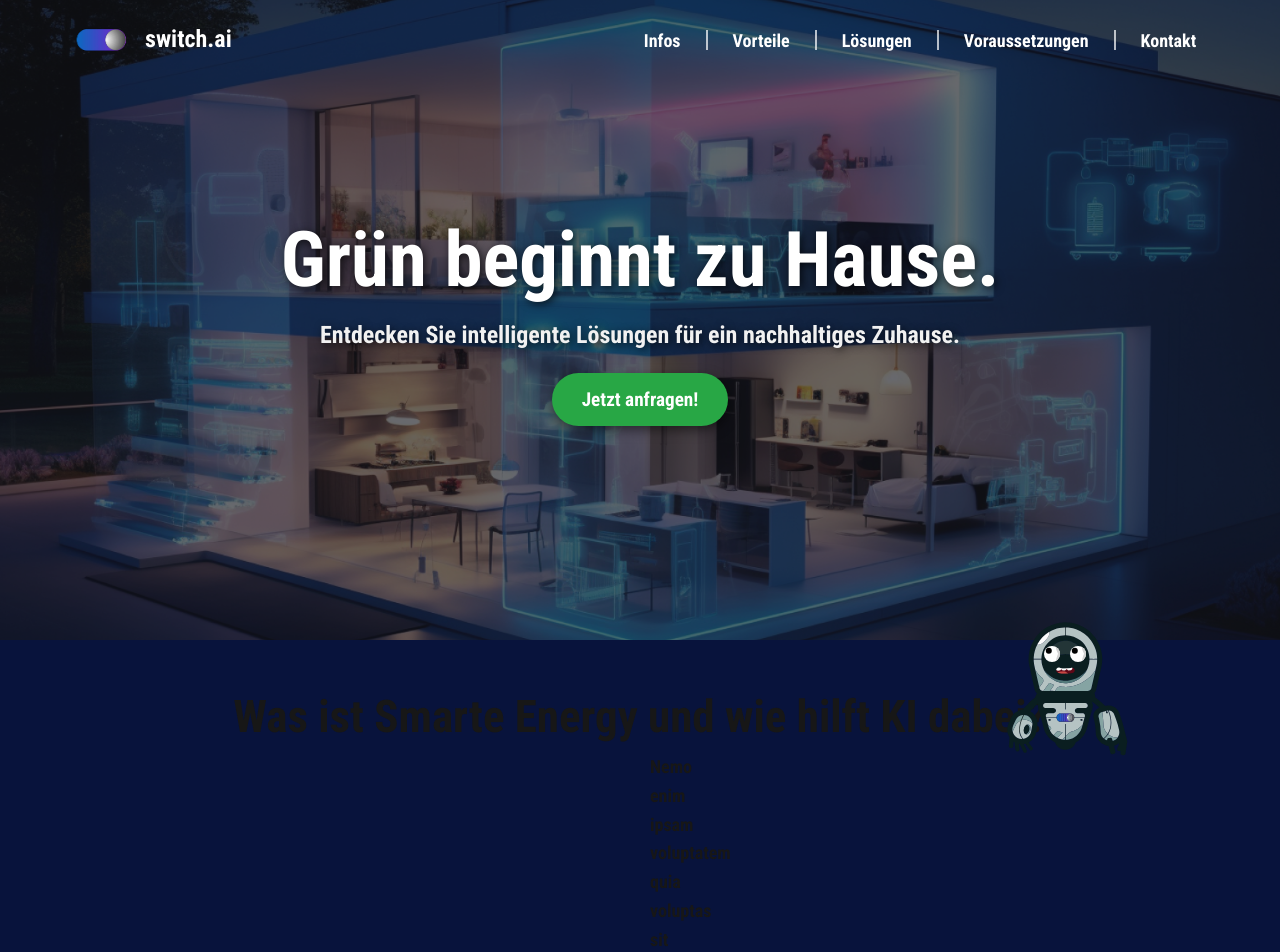
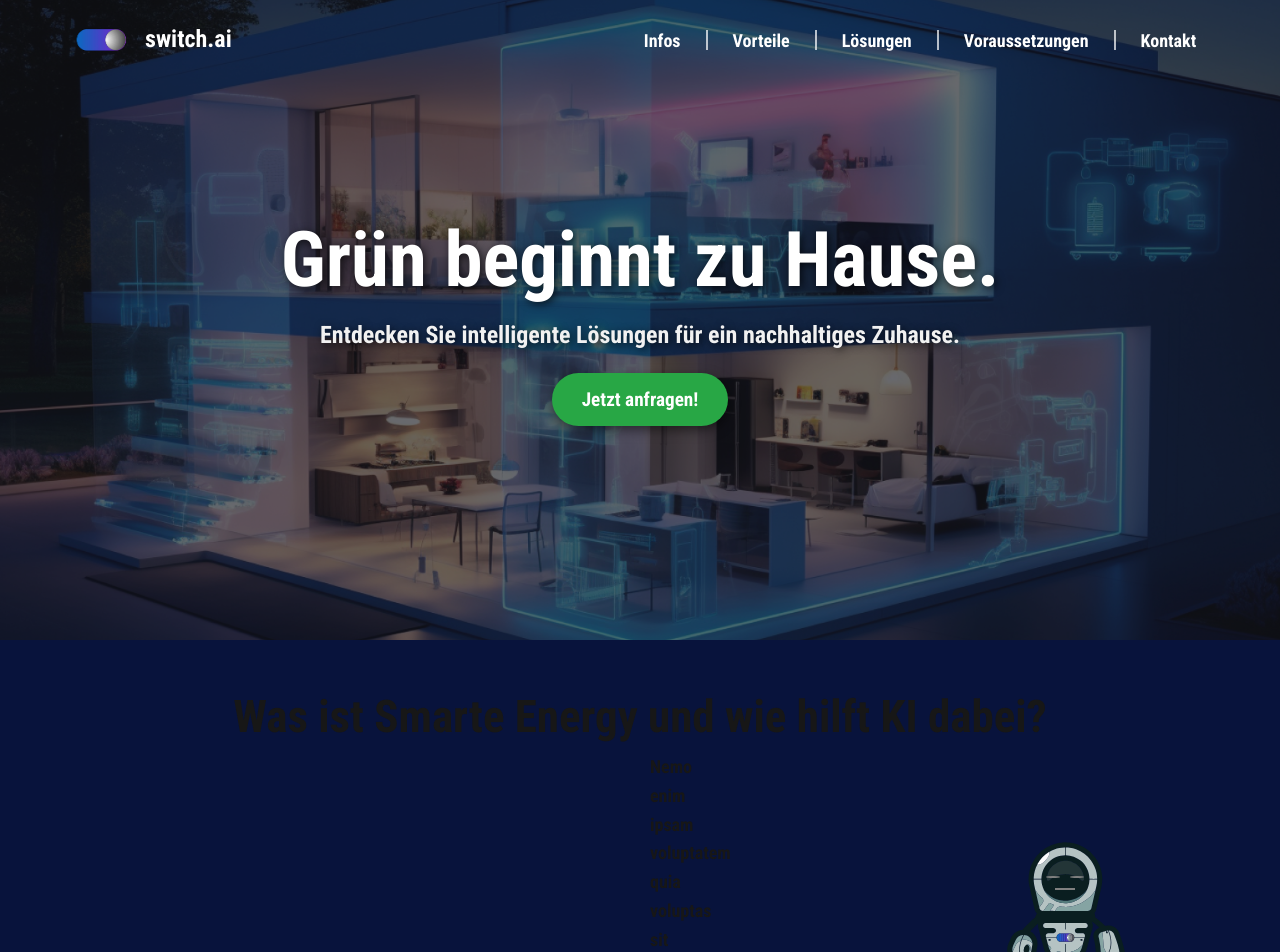
Before and after one commit to danije1/switch.ai, a Next.js app: page / in a window 1280 px wide. Shown: the top 952 px of the page. Built offline with nearby package versions, Linux system fonts and the light colour scheme.

Commit message:
Roboter erscheint wenn man vom Hero wegscrollt und geht am Ende der Seite schlafen

```diff
--- a/src/app/robot/robot.js
+++ b/src/app/robot/robot.js
@@ -7,6 +7,8 @@ const RobotWithEyes = () => {
   const pupilRefs = useRef([useRef(null), useRef(null)]); // Für die Pupillen
   const [isHovered, setIsHovered] = useState(false); // Hover-Zustand für den Roboter
   const [tooltipText, setTooltipText] = useState("");
+  const [isVisible, setIsVisible] = useState(false);
+  const [isAtBottom, setIsAtBottom] = useState(false); // Zustand, ob der Benutzer am unteren Ende ist
 
   // Array mit den Texten für den Tooltip
   const tooltipTexts = [
@@ -78,6 +80,21 @@ const RobotWithEyes = () => {
   };
 
   useEffect(() => {
+    const handleScroll = () => {
+      const scrollPosition = window.scrollY; // Scroll-Position
+      // Sichtbar, sobald von ganz oben weggescrollt wird
+      if (scrollPosition > 0) {
+        setIsVisible(true);
+      } else {
+        setIsVisible(false); // Wieder unsichtbar, wenn der Scroll-Position wieder auf 0 ist
+      }
+    };
+
+    window.addEventListener("scroll", handleScroll);
+    return () => window.removeEventListener("scroll", handleScroll);
+  }, []);
+
+  useEffect(() => {
     if (!isHovered) {
       document.addEventListener("mousemove", followMouse);
     } else {
@@ -123,21 +140,48 @@ const RobotWithEyes = () => {
     return () => clearInterval(interval);
   }, [direction]);
 
+  // Funktion, um die Sichtbarkeit der Augen und Münder basierend auf der Scrollposition zu steuern
+  useEffect(() => {
+    const handleScroll = () => {
+      const scrollPosition = window.scrollY;
+      const bottomPosition =
+        document.documentElement.scrollHeight - window.innerHeight;
+
+      // Überprüfe, ob der Benutzer am unteren Ende der Seite ist
+      if (scrollPosition === bottomPosition) {
+        setIsAtBottom(true);
+      } else {
+        setIsAtBottom(false);
+      }
+
+      const triggerHeight = window.innerHeight / 1; // Auslöser bei halber Fensterhöhe
+      if (scrollPosition > 0) {
+        setIsVisible(true); // Sichtbar, sobald von ganz oben weggescrollt wird
+      } else {
+        setIsVisible(false); // Wieder unsichtbar, wenn ganz oben
+      }
+    };
+
+    window.addEventListener("scroll", handleScroll);
+    return () => window.removeEventListener("scroll", handleScroll);
+  }, []);
+
   return (
     <div>
       <div
         ref={robotRef}
-        className="robotContainer"
+        className={`robotContainer ${isVisible ? "visible" : ""}`}
         onMouseEnter={handleMouseEnter}
         onMouseLeave={handleMouseLeave}
         style={{
           position: "fixed",
           right: "20px",
-          bottom: "20px",
+          bottom: isVisible ? "20px" : "-200px", // Sichtbarkeit steuern
           transform: `translateX(-50%) translateY(${yOffset}px)`,
           zIndex: 9999,
           width: "200px",
           height: "200px",
+          transition: "bottom 0.5s ease-in-out", // Hinzufügen für Ein-/Ausblenden
         }}
       >
         <img
@@ -195,6 +239,7 @@ const RobotWithEyes = () => {
             backgroundColor: "white",
             borderRadius: "50%",
             overflow: "hidden",
+            display: !isAtBottom || isHovered ? "block" : "none",
           }}
         >
           {/* Schatten 1 Auge 1 (Bananenform) */}
@@ -253,6 +298,7 @@ const RobotWithEyes = () => {
             backgroundColor: "white",
             borderRadius: "50%",
             overflow: "hidden",
+            display: !isAtBottom || isHovered ? "block" : "none",
           }}
         >
           {/* Schatten 1 Auge 2 (Bananenform) */}
@@ -328,7 +374,7 @@ const RobotWithEyes = () => {
             top: "42%",
             left: "52.5%",
             transform: "translate(-50%, -50%)",
-            display: !isHovered ? "block" : "none", // Display only when not hovered
+            display: !isHovered && !isAtBottom ? "block" : "none", // Display only when not hovered
             width: "30px",
             height: "30px",
           }}
@@ -342,6 +388,49 @@ const RobotWithEyes = () => {
             }}
           />
         </div>
+        {/* Weiße Rechtecke für Augen */}
+        <div
+          ref={eyeRefs.current[0]}
+          style={{
+            position: "absolute",
+            top: "35%",
+            left: "43%",
+            width: "7%",
+            height: "1%",
+            backgroundColor: "gray",
+            borderRadius: "50%",
+            overflow: "hidden",
+            display: isAtBottom && !isHovered ? "block" : "none", // Sichtbar, wenn das Ende der Seite erreicht ist
+          }}
+        ></div>
+        <div
+          ref={eyeRefs.current[1]}
+          style={{
+            position: "absolute",
+            top: "35%",
+            left: "55%",
+            width: "7%",
+            height: "1%",
+            backgroundColor: "gray",
+            borderRadius: "50%",
+            overflow: "hidden",
+            display: isAtBottom && !isHovered ? "block" : "none", // Sichtbar, wenn das Ende der Seite erreicht ist
+          }}
+        ></div>
+
+        {/* Weiße Rechtecke für Mund */}
+        <div
+          style={{
+            position: "absolute",
+            top: "41%",
+            left: "52.5%",
+            width: "20px",
+            height: "2px",
+            backgroundColor: "gray",
+            transform: "translateX(-50%)",
+            display: isAtBottom && !isHovered ? "block" : "none", // Sichtbar, wenn das Ende der Seite erreicht ist
+          }}
+        ></div>
       </div>
     </div>
   );
```
